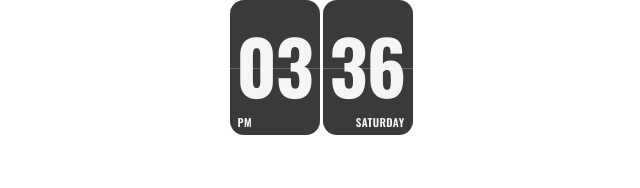
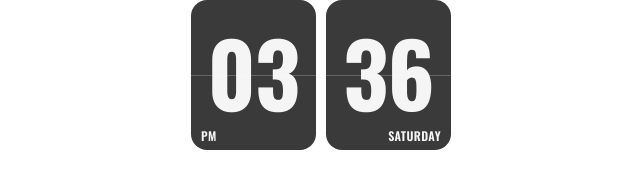
Before and after one commit to anacristinaperezp-ctrl/notion-flipclock, a plain HTML site: page index.html in a window 1280 px wide. Shown: the whole page, without its empty margins (319-959 px from the left). Drawn offline with nearby package versions, Linux system fonts and the light colour scheme.

Commit message:
Update index.html

```diff
--- a/index.html
+++ b/index.html
@@ -3,7 +3,6 @@
 <head>
 <meta charset="UTF-8">
 <meta name="viewport" content="width=device-width, initial-scale=1.0">
-<title>Notion Flip Clock</title>
 
 <link rel="preconnect" href="https://fonts.googleapis.com">
 <link rel="preconnect" href="https://fonts.gstatic.com" crossorigin>
@@ -14,6 +13,7 @@
   --card:#3a3a3a;
   --text:#f5f5f5;
   --line:rgba(255,255,255,0.22);
+  --totalWidth:260px; /* 🔥 MISMO WIDTH QUE TU CALENDARIO */
 }
 
 body{
@@ -25,18 +25,20 @@ body{
   font-family:'Oswald', sans-serif;
 }
 
-/* MÁS PEQUEÑO Y PROPORCIONAL */
+/* contenedor con mismo ancho que calendario */
 .clock{
+  width:var(--totalWidth);
   display:flex;
-  gap:3px;
+  justify-content:space-between;
 }
 
+/* cada card ocupa la mitad */
 .card{
   position:relative;
-  width:90px;        /* más estrechas */
-  height:135px;      /* más bajas */
+  width:48%;
+  height:150px;
   background:var(--card);
-  border-radius:14px;
+  border-radius:16px;
   overflow:hidden;
 }
 
@@ -48,11 +50,11 @@ body{
   align-items:center;
   justify-content:center;
   color:var(--text);
-  font-size:74px;    /* más pequeño */
+  font-size:88px;
   font-weight:700;
   letter-spacing:-1px;
   line-height:1;
-  transform:translateY(-3px);
+  transform:translateY(-4px);
 }
 
 /* línea central */
@@ -69,16 +71,16 @@ body{
 /* labels */
 .label-left, .label-right{
   position:absolute;
-  bottom:5px;
-  font-size:11px;
+  bottom:6px;
+  font-size:12px;
   font-weight:600;
   color:var(--text);
   text-transform:uppercase;
   letter-spacing:0.4px;
 }
 
-.label-left{ left:8px; }
-.label-right{ right:8px; }
+.label-left{ left:10px; }
+.label-right{ right:10px; }
 </style>
 </head>
 
@@ -107,7 +109,7 @@ function updateClock(){
   h = h % 12 || 12;
 
   const m = now.getMinutes();
-  const day = now.toLocaleDateString('en-US', { weekday:'long' }).toUpperCase();
+  const day = now.toLocaleDateString('en-US',{weekday:'long'}).toUpperCase();
 
   document.getElementById("hh").textContent = pad(h);
   document.getElementById("mm").textContent = pad(m);
```
